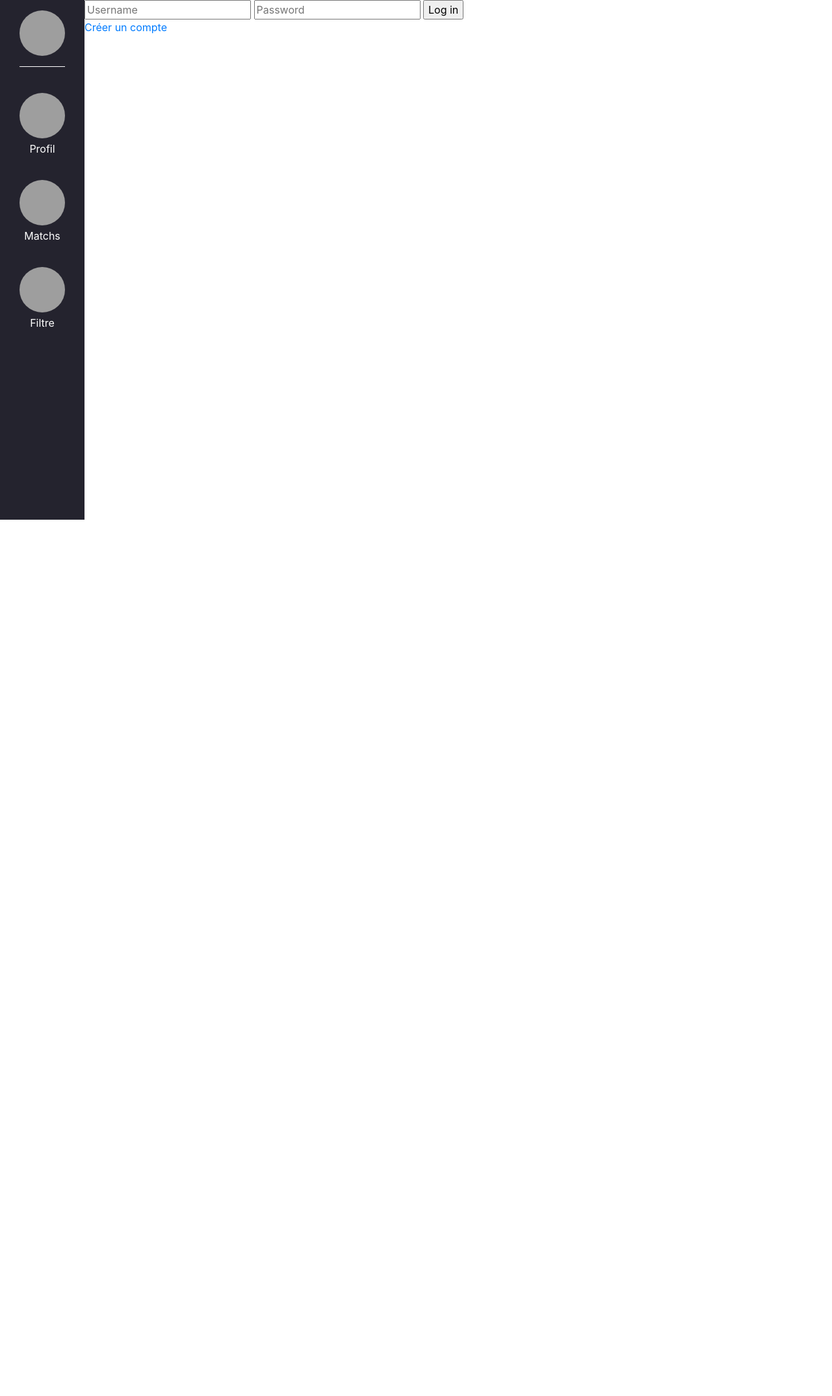
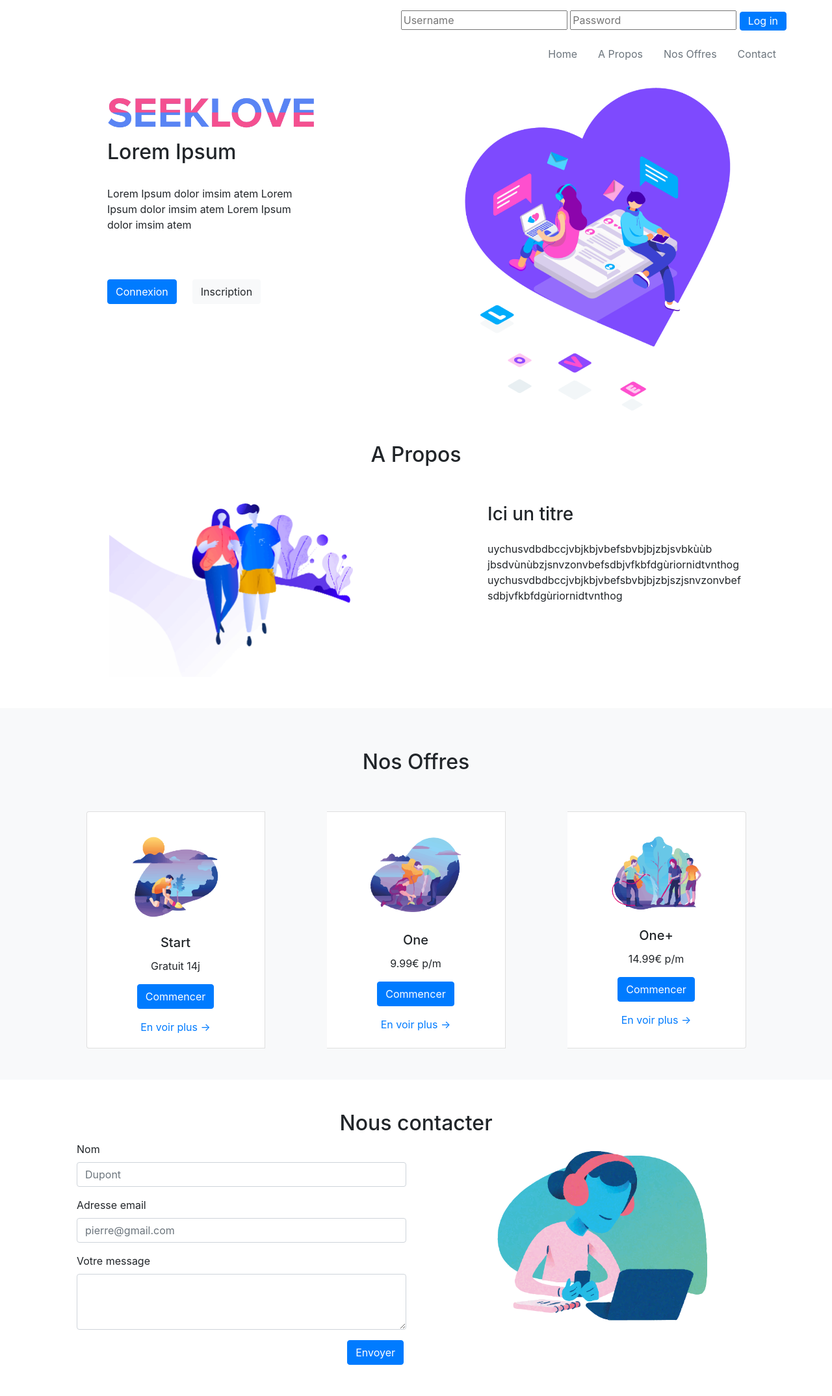
Before and after one commit to alexlouf/workshop-python, a Flask app: page / in a window 1280 px wide. Shown: the whole page at 65% size. Before the commit the page ends 800 px from the top, so only its background shows below. Run offline with Flask 2, Linux system fonts and the light colour scheme; some libraries are stand-ins or nearby versions; grey boxes are pictures that could not be loaded.

Commit message:
Home page start

```diff
--- a/app.py
+++ b/app.py
@@ -10,7 +10,7 @@ app = Flask(__name__)
 @app.route('/')
 def home():
     if not session.get('logged_in'):
-        return render_template('login.html')
+        return render_template('home.html')
     else:
         with sqlite3.connect('ma_base.db') as con:
             cur = con.cursor()
--- a/static/css/main.css
+++ b/static/css/main.css
@@ -84,3 +84,16 @@ input[type="range"]:after {
     min-width: 225px;
     max-width: 225px;
 }
+
+/* Home Page */
+
+.hp_card {
+    width: 275px;
+    min-width: 275px;
+    max-width: 275px;
+}
+
+.hp_card img {
+    width: 55%;
+    margin-top: 2rem;
+}
--- /dev/null
+++ b/templates/home.html
@@ -0,0 +1,184 @@
+{% extends "base.html" -%}
+{% block content %}
+
+    <style>
+        /* Désactivation du Header */
+
+        .w-5 {
+            display: none;
+        }
+
+        .body-container {
+            min-width: 100%;
+            max-width: 100%;
+            margin-left: 0;
+        }
+
+    </style>
+
+    <div class="container">
+
+        <!-- Nav + connexion -->
+        <div class="row justify-content-end mt-3">
+            <form action="/login" method="POST">
+                <input type="username" name="username" placeholder="Username">
+                <input type="password" name="password" placeholder="Password">
+                <input type="submit" class="btn btn-primary line-height-5px" value="Log in">
+            </form>
+        </div>
+
+        <div class="row justify-content-end mt-3">
+            <ul class="nav">
+                <li class="nav-item">
+                    <a class="nav-link active text-secondary" href="#home">Home</a>
+                </li>
+                <li class="nav-item">
+                    <a class="nav-link text-secondary" href="#a_propos">A Propos</a>
+                </li>
+                <li class="nav-item">
+                    <a class="nav-link text-secondary" href="#NosOffres">Nos Offres</a>
+                </li>
+                <li class="nav-item">
+                    <a class="nav-link text-secondary" href="#contact">Contact</a>
+                </li>
+            </ul>
+        </div>
+
+
+        <!-- Section 1 -->
+        <div class="row mt-3">
+            <div class="col-5 offset-1 mt-3">
+                <div class="row">
+                    <img height="80vh" src="{{ url_for('static', filename='img/NOM.png') }}">
+                    <h2 id="home">Lorem Ipsum</h2>
+                </div>
+                <div class="row mt-4">
+                    <p class="col-8 pl-0">
+                        Lorem Ipsum dolor imsim atem
+                        Lorem Ipsum dolor imsim atem
+                        Lorem Ipsum dolor imsim atem
+                    </p>
+                </div>
+                <div class="row justify-content-start col-8 mt-5 pt-2 pl-0">
+                    <button type="button" class="btn btn-primary">Connexion</button>
+                    <button type="button" class="btn btn-light ml-4">Inscription</button>
+                </div>
+            </div>
+            <div class="col-6 text-center">
+                <img class="col-11" src="{{ url_for('static', filename='img/illu3.png') }}">
+            </div>
+        </div>
+
+    </div>
+
+    <!-- Section 2 "A PROPOS" -->
+    <div class="container mt-5">
+        <div class="row justify-content-center">
+            <h2 id="a_propos">A Propos</h2>
+        </div>
+        <div class="row mt-5 justify-content-around">
+            <div class="col-6 text-center">
+                <img class="col-9" src="{{ url_for('static', filename='img/illu8.png') }}">
+            </div>
+            <div class="col-5 offset-1">
+                <h3>Ici un titre</h3>
+                <p class="pt-3">
+                    uychusvdbdbccjvbjkbjvbefsbvbjbjzbjsvbkùùb
+                    jbsdvùnùbzjsnvzonvbefsdbjvfkbfdgùriornidtvnthog
+                    uychusvdbdbccjvbjkbjvbefsbvbjbjzbjszjsnvzonvbef
+                    sdbjvfkbfdgùriornidtvnthog
+                </p>
+            </div>
+        </div>
+    </div>
+
+    <!-- Section 3 "Offres" -->
+    <div class="container-fluid bg-light mt-5 pt-3">
+    <div class="container mt-5 pb-5">
+        <div class="row justify-content-center">
+            <h2 id="NosOffres">Nos Offres</h2>
+        </div>
+
+        <div class="card-group justify-content-around mt-5">
+
+            <div class="card hp_card flex-column justify-content-center text-center">
+                <img src="{{ url_for('static', filename='img/illu4.png') }}" class="card-img-top align-self-center"
+                     alt="...">
+                <div class="card-body">
+                    <h5 class="card-title">Start</h5>
+                    <p class="card-text">Gratuit 14j</p>
+                    <p class="card-text">
+                        <button type="button" class="btn btn-primary">Commencer</button>
+                    </p>
+                    <p class="card-text"><a href="">En voir plus -></a></p>
+                </div>
+            </div>
+
+            <div class="card hp_card flex-column justify-content-center text-center">
+                <img src="{{ url_for('static', filename='img/illu5.png') }}" class="card-img-top align-self-center"
+                     alt="...">
+                <div class="card-body">
+                    <h5 class="card-title">One</h5>
+                    <p class="card-text">9.99€ p/m</p>
+                    <p class="card-text">
+                        <button type="button" class="btn btn-primary">Commencer</button>
+                    </p>
+                    <p class="card-text"><a href="">En voir plus -></a></p>
+                </div>
+            </div>
+
+            <div class="card hp_card flex-column justify-content-center text-center">
+                <img src="{{ url_for('static', filename='img/illu6.png') }}" class="card-img-top align-self-center"
+                     alt="...">
+                <div class="card-body">
+                    <h5 class="card-title">One+</h5>
+                    <p class="card-text">14.99€ p/m</p>
+                    <p class="card-text">
+                        <button type="button" class="btn btn-primary">Commencer</button>
+                    </p>
+                    <p class="card-text"><a href="">En voir plus -></a></p>
+                </div>
+            </div>
+        </div>
+        </div>
+
+    </div>
+
+
+    <!-- Section 4 "Contact" -->
+    <div class="container mt-5 pb-5">
+
+        <div class="row justify-content-center">
+            <h2 id="contact">Nous contacter</h2>
+        </div>
+
+        <div class="row">
+            <div class="col-6 pl-5">
+                <form>
+
+                    <div class="form-group">
+                    <label for="exampleInputPassword1">Nom</label>
+                    <input type="text" class="form-control"  placeholder="Dupont">
+                  </div>
+
+                  <div class="form-group">
+                    <label for="exampleInputEmail1">Adresse email</label>
+                    <input type="email" class="form-control" id="exampleInputEmail1" placeholder="pierre@gmail.com">
+                  </div>
+
+                    <div class="form-group">
+                        <label for="exampleFormControlTextarea1">Votre message</label>
+                        <textarea class="form-control" id="exampleFormControlTextarea1" rows="3"></textarea>
+                    </div>
+
+                    <div class="row justify-content-end mr-1"><button type="submit" class="btn btn-primary">Envoyer</button></div>
+                </form>
+            </div>
+            <div class="col-6 text-center">
+                <img src="{{ url_for('static', filename='img/illu7.png') }}" class="col-9" alt="...">
+            </div>
+        </div>
+
+    </div>
+
+{% endblock %}
```
Also changed, not shown: static/img/NOM.png (added), static/img/illu3.png, static/img/illu4.png (added), static/img/illu5.png (added), static/img/illu6.png (added), static/img/illu7.png (added), static/img/illu8.png (added).
